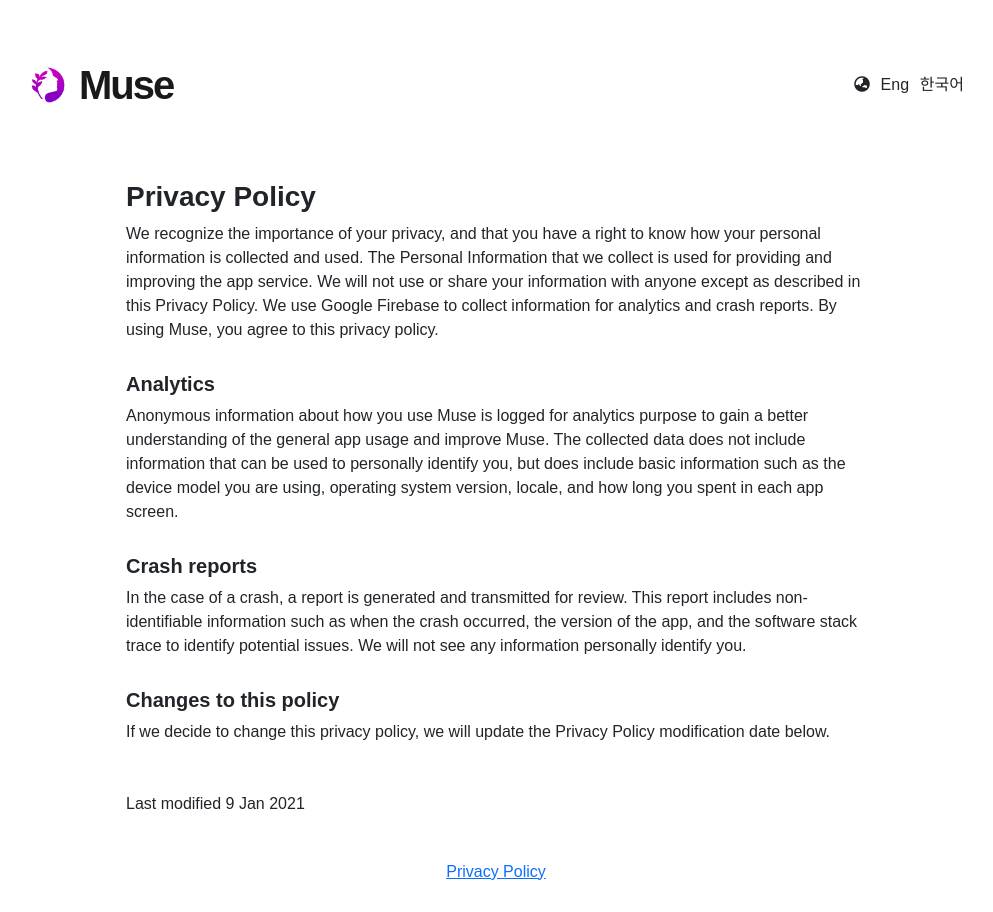
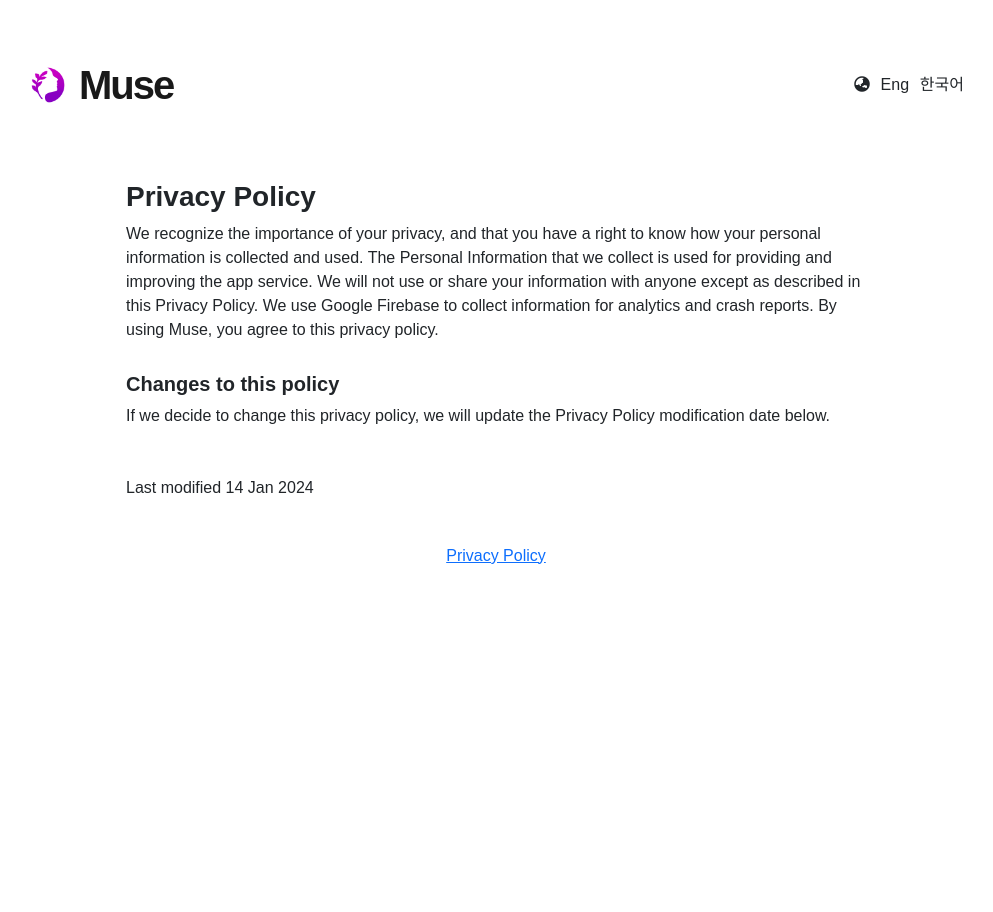
Before and after one commit to jasonkim7288/muse, a React (Create React App) app: page /privacy in a window 1280 px wide. Shown: the whole page, without its empty margins (144-1137 px from the left). After the commit the page ends 800 px from the top, so only its background shows below. Built offline with nearby package versions, Linux system fonts and the light colour scheme.

Commit message:
contents changed

```diff
--- a/public/locales/en/translation.json
+++ b/public/locales/en/translation.json
@@ -2,11 +2,7 @@
   "Muse": "Muse",
   "Privacy Policy": "Privacy Policy",
   "Privacy Policy main description": "We recognize the importance of your privacy, and that you have a right to know how your personal information is collected and used. The Personal Information that we collect is used for providing and improving the app service. We will not use or share your information with anyone except as described in this Privacy Policy. We use Google Firebase to collect information for analytics and crash reports. By using Muse, you agree to this privacy policy.",
-  "Analytics": "Analytics",
-  "Analytics description": "Anonymous information about how you use Muse is logged for analytics purpose to gain a better understanding of the general app usage and improve Muse. The collected data does not include information that can be used to personally identify you, but does include basic information such as the device model you are using, operating system version, locale, and how long you spent in each app screen.",
-  "Crash reports": "Crash reports",
-  "Crash reports description": "In the case of a crash, a report is generated and transmitted for review. This report includes non-identifiable information such as when the crash occurred, the version of the app, and the software stack trace to identify potential issues. We will not see any information personally identify you.",
   "Changes to this policy": "Changes to this policy",
   "Changes to this policy description": "If we decide to change this privacy policy, we will update the Privacy Policy modification date below.",
-  "Last modified with the date": "Last modified 9 Jan 2021"
+  "Last modified with the date": "Last modified 14 Jan 2024"
 }
--- a/public/locales/ko/translation.json
+++ b/public/locales/ko/translation.json
@@ -2,11 +2,7 @@
   "Muse": "뮤즈",
   "Privacy Policy": "개인정보처리방침 ",
   "Privacy Policy main description": "뮤즈은 사용자의 개인정보를 중시하며, 서비스 운영과 개선을 위해 필요한 범위에서 최소한의 개인정보만을 수집합니다. 수집되는 데이터는 앱 사용 정보, 앱 크래시 발생시 장애 로그 정보입니다. 해당 데이터는 Google의 Firebase를 통해 수집되며 명시된 내역을 제외하고 제 3자에게 제공되지 않습니다. 뮤즈을 사용함으로서 사용자는 개인정보처리방침에 동의하게 됩니다. 만약 이 개인정보처리방침에 동의하지 않으시면 뮤즈 사용을 중지하시기 바랍니다.",
-  "Analytics": "앱 사용 정보",
-  "Analytics description": "사용자의 일반적인 앱 사용정보가 뮤즈의 성능 개선을 위해 이용됩니다. 수집되는 정보는 사용자의 디바이스 모델, iOS 버전, 언어 및 국가 정보 그리고 사용자가 각 앱 화면에 머무르는 시간등입니다. 개인 식별 정보와 개인이 뮤즈에 저장한 URL 정보는 포함되지 않습니다.",
-  "Crash reports": "앱 장애로그",
-  "Crash reports description": "앱에서 크래시가 발생하면 앱 성능을 개선하기 위해 크래시 발생 시점, 앱 버전 그리고 소프트웨어 스택 트레이스 정보가 전송됩니다. 개인 식별 정보와 개인이 뮤즈에 저장한 URL 정보는 포함되지 않습니다.",
   "Changes to this policy": "개인정보처리방침 변경",
   "Changes to this policy description": "개인정보처리 방침이 변경될 경우 마지막 수정일자를 아래에 표시합니다.",
-  "Last modified with date": "마지막 수정일 2021년 1월 9일"
+  "Last modified with date": "마지막 수정일 2024년 1월 14일"
 }
--- a/src/components/Privacy.js
+++ b/src/components/Privacy.js
@@ -16,12 +16,6 @@ const Privacy = () => {
     <div style={privacyStyles}>
       <h3>{t('Privacy Policy')}</h3>
       <p>{t('Privacy Policy main description')}</p>
-      <h5>{t('Analytics')}</h5>
-      <p>{t('Analytics description')}</p>
-      <h5>{t('Crash reports')}</h5>
-      <p>{t('Crash reports description')}</p>
-      {/* <h5>{t('Advertising')}</h5>
-      <p>{t('Advertising description')}</p> */}
       <h5>{t('Changes to this policy')}</h5>
       <p>{t('Changes to this policy description')}</p>
       <p className="mt-5">{t('Last modified with the date')}</p>
```
